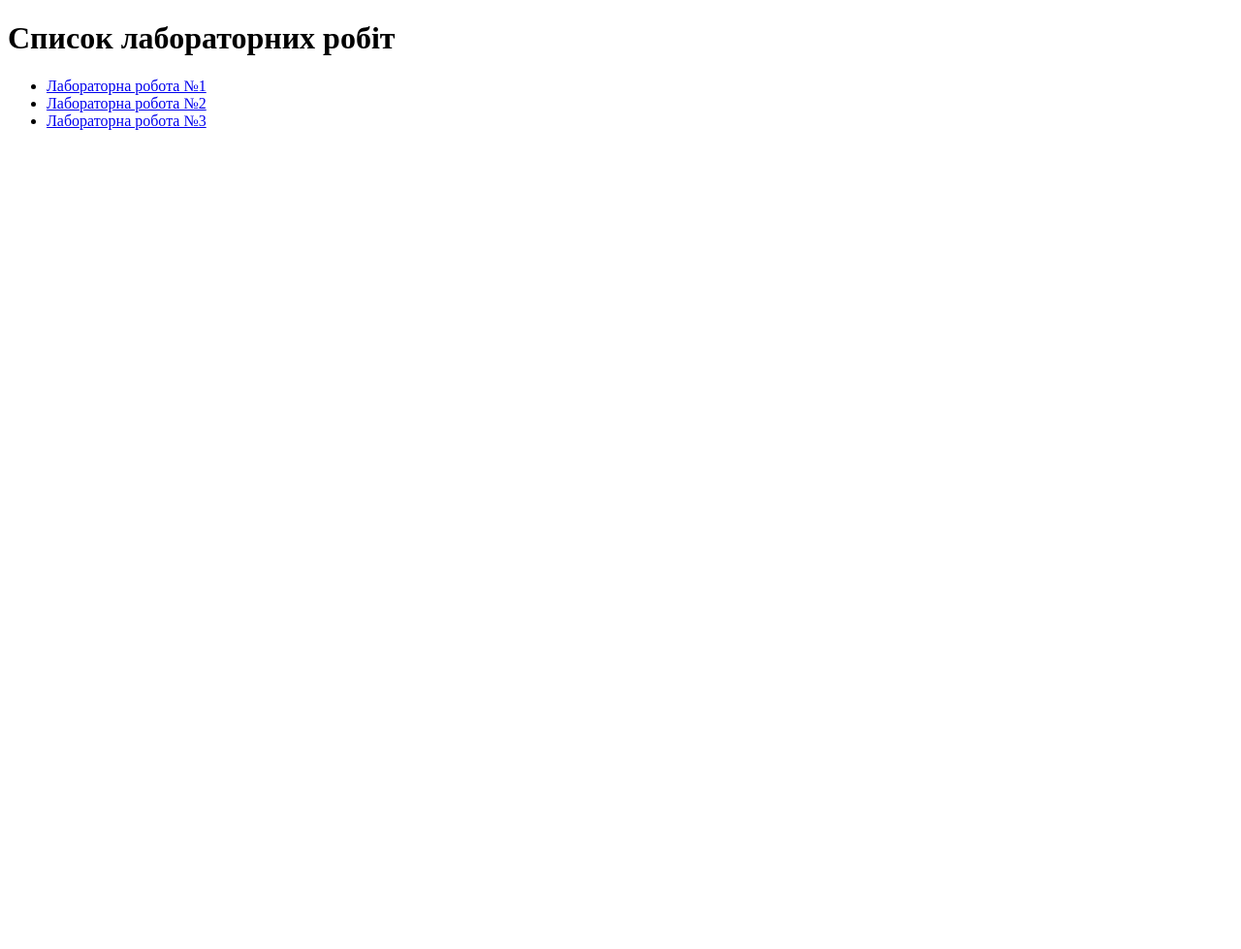
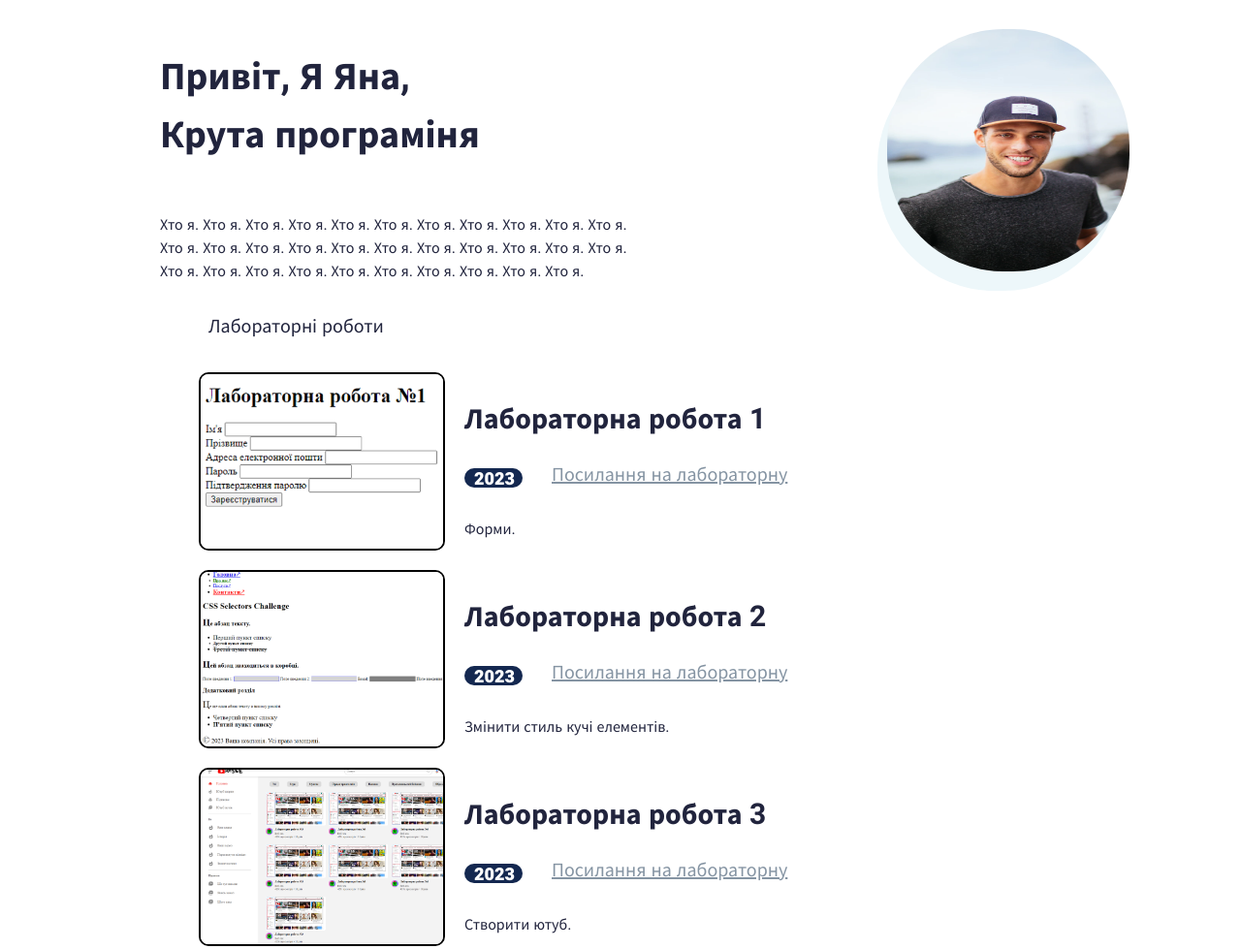
Before and after one commit to pochemy-ya-typoi/aaa, a plain HTML site: page index.html in a window 1280 px wide. Shown: the top 979 px of the page at 97% size. Before the commit the page ends 800 px from the top, so only its background shows below. Drawn offline with Linux system fonts and the light colour scheme.

Commit message:
Add files via upload

```diff
--- a/index.html
+++ b/index.html
@@ -1,18 +1,129 @@
 <!DOCTYPE html>
-<html lang="uk">
-<head>
-  <meta charset="UTF-8">
-  <title>Список лабораторних робіт</title>
-</head>
-<body>
-
-  <h1>Список лабораторних робіт</h1>
-
-  <ul>
-    <li><a href="lab-01.html">Лабораторна робота №1</a></li>
-    <li><a href="lab2/lab-02.html">Лабораторна робота №2</a></li>
-    <li><a href="lab3/lab-03.html">Лабораторна робота №3</a></li>
-  </ul>
-
-</body>
+<html>
+  <head>
+    <meta charset="utf-8" />
+    <link rel="icon" href="/favicon.ico" />
+    <meta name="viewport" content="width=device-width, initial-scale=1" />
+    <meta name="theme-color" content="#000000" />
+    <title>Дім</title>
+    <link
+      rel="stylesheet"
+      href="https://fonts.googleapis.com/css?family=Heebo%3A400%2C500%2C700%2C900"
+    />
+    <link
+      rel="stylesheet"
+      href="https://fonts.googleapis.com/css?family=Source+Sans+Pro%3A400%2C500%2C700%2C900"
+    />
+    <link rel="stylesheet" href="./styles/home.css" />
+  </head>
+  <body>
+    <div class="page-content">
+      <div class="header">
+        <div class="main-content">
+          <div class="main-content-text">
+            <p class="my-name">
+              Привіт, Я Яна,
+              <br />
+              Крута програміня
+            </p>
+            <p class="main-content-text">
+              Хто я. Хто я. Хто я. Хто я. Хто я. Хто я. Хто я. Хто я. Хто я. Хто
+              я. Хто я. Хто я. Хто я. Хто я. Хто я. Хто я. Хто я. Хто я. Хто я.
+              Хто я. Хто я. Хто я. Хто я. Хто я. Хто я. Хто я. Хто я. Хто я. Хто
+              я. Хто я. Хто я. Хто я.
+            </p>
+          </div>
+          <div class="main-content-photo">
+            <div class="main-content-ellipse-first"></div>
+            <div class="main-content-ellipse-second"></div>
+          </div>
+        </div>
+      </div>
+      <p class="body-title-text">Лабораторні роботи</p>
+      <div class="body-content">
+        <div class="lab-content">
+          <img class="lab-content-img" src="./assets/lab1.png" />
+          <div class="lab-content-text">
+            <p class="lab-content-title">Лабораторна робота 1</p>
+            <div class="lab-content-info">
+              <div class="lab-content-year">
+                <div class="lab-content-year-back"></div>
+                <p class="lab-content-year-text">2023</p>
+              </div>
+              <a class="lab-content-link" href="lab-01.html"
+                >Посилання на лабораторну</a
+              >
+            </div>
+            <p class="lab-content-description">Форми.</p>
+          </div>
+        </div>
+        <div class="lab-content">
+          <img class="lab-content-img" src="./assets/lab2.png" />
+          <div class="lab-content-text">
+            <p class="lab-content-title">Лабораторна робота 2</p>
+            <div class="lab-content-info">
+              <div class="lab-content-year">
+                <div class="lab-content-year-back"></div>
+                <p class="lab-content-year-text">2023</p>
+              </div>
+              <a class="lab-content-link" href="lab2/lab-02.html"
+                >Посилання на лабораторну</a
+              >
+            </div>
+            <p class="lab-content-description">Змінити стиль кучі елементів.</p>
+          </div>
+        </div>
+        <div class="lab-content">
+          <img class="lab-content-img" src="./assets/lab3.png" />
+          <div class="lab-content-text">
+            <p class="lab-content-title">Лабораторна робота 3</p>
+            <div class="lab-content-info">
+              <div class="lab-content-year">
+                <div class="lab-content-year-back"></div>
+                <p class="lab-content-year-text">2023</p>
+              </div>
+              <a class="lab-content-link" href="lab3/lab-03.html"
+                >Посилання на лабораторну</a
+              >
+            </div>
+            <p class="lab-content-description">Створити ютуб.</p>
+          </div>
+        </div>
+        <div class="lab-content">
+          <img class="lab-content-img" src="./assets/lab4.png" />
+          <div class="lab-content-text">
+            <p class="lab-content-title">Лабораторна робота 4</p>
+            <div class="lab-content-info">
+              <div class="lab-content-year">
+                <div class="lab-content-year-back"></div>
+                <p class="lab-content-year-text">2024</p>
+              </div>
+              <a class="lab-content-link" href="lab4/lab-04.html"
+                >Посилання на лабораторну</a
+              >
+            </div>
+            <p class="lab-content-description">
+              Використовуючи шаблон розробити сторінку планера.
+            </p>
+          </div>
+        </div>
+        <div class="lab-content">
+          <img class="lab-content-img" src="./assets/lab5.png" />
+          <div class="lab-content-text">
+            <p class="lab-content-title">Лабораторна робота 5</p>
+            <div class="lab-content-info">
+              <div class="lab-content-year">
+                <div class="lab-content-year-back"></div>
+                <p class="lab-content-year-text">2024</p>
+              </div>
+              <a class="lab-content-link" href="#">Посилання на лабораторну</a>
+            </div>
+            <p class="lab-content-description">
+              Ну ця сторінка взагалі то і є 5 лаба так що...
+            </p>
+          </div>
+        </div>
+      </div>
+    </div>
+  </body>
 </html>
--- /dev/null
+++ b/styles/home.css
@@ -0,0 +1,204 @@
+
+html {
+	font-size:62.5%;
+}
+* {
+	margin: 0;
+	padding: 0;
+}
+ul, li {
+	list-style: none;
+}
+input {
+	border: none;
+}
+body {
+  width: 115rem;
+  margin: 0 auto;
+}
+.page-content {
+  width: 100%;
+  overflow: hidden;
+  position: relative;
+  display: flex;
+  flex-direction: column;
+  background-color: #ffffff;
+}
+.page-content .header {
+  box-sizing: border-box;
+  padding: 3rem 6rem 3rem 6rem;
+  width: 100%;
+  align-items: center;
+  display: flex;
+  flex-direction: column;
+  flex-shrink: 0;
+}
+
+.page-content .header .main-content {
+  width: calc(100% - 8rem);
+  height: 25rem;
+  display: flex;
+  align-items: center;
+  flex-shrink: 0;
+}
+.page-content .header .main-content .main-content-text {
+  margin: 2rem 12rem 2rem 0rem;
+  height: calc(100% - 4rem);
+  display: flex;
+  flex-direction: column;
+  flex-shrink: 0;
+}
+.page-content .header .main-content .main-content-text .my-name {
+  margin-bottom: 3rem;
+  max-width: 45rem;
+  font-size: 4rem;
+  font-weight: 700;
+  line-height: 1.5;
+  color: #21243d;
+  font-family: Heebo, 'Source Sans Pro';
+  flex-shrink: 0;
+}
+.page-content .header .main-content .main-content-text .main-content-text {
+  max-width: 50rem;
+  font-size: 1.6rem;
+  font-weight: 400;
+  line-height: 1.5;
+  color: #21243d;
+  font-family: Heebo, 'Source Sans Pro';
+  flex-shrink: 0;
+}
+.page-content .header .main-content .main-content-photo {
+  width: 25rem;
+  height: 100%;
+  position: relative;
+  flex-shrink: 0;
+}
+.page-content .header .main-content .main-content-photo .main-content-ellipse-first {
+  width: 25rem;
+  height: 25rem;
+  position: absolute;
+  left: 0;
+  top: 2rem;
+  background-color: #edf7fa;
+  border-radius: 12rem;
+}
+.page-content .header .main-content .main-content-photo .main-content-ellipse-second {
+  width: 25rem;
+  height: 25rem;
+  position: absolute;
+  left: 1rem;
+  top: 0;
+  background-size: 100% 100%;
+  background-repeat: no-repeat;
+  background-position: center;
+  background-image: url('../assets/muzhik.png');
+  border-radius: 12rem;
+}
+
+.page-content .body-title-text {
+  margin-left: 15rem;
+  font-size: 2rem;
+  font-weight: 400;
+  line-height: 2.7;
+  color: #21243d;
+  font-family: Heebo, 'Source Sans Pro';
+  white-space: nowrap;
+  flex-shrink: 0;
+}
+.page-content .body-content {
+  box-sizing: border-box;
+  padding: 2rem 14rem 8rem 14rem;
+  width: 100%;
+  align-items: center;
+  display: flex;
+  flex-direction: column;
+  flex-shrink: 0;
+}
+
+
+
+.page-content .body-content .lab-content {
+  margin: 0rem 4rem 2rem 0rem;
+  width: calc(100% - 4rem);
+  display: flex;
+  align-items: flex-end;
+  flex-shrink: 0;
+}
+.page-content .body-content .lab-content .lab-content-img {
+  margin-right: 2rem;
+  width: 25rem;
+  height: 18rem;
+  object-fit: cover;
+  vertical-align: top;
+  border-radius: 1rem;
+  flex-shrink: 0;
+  border: 2px solid black
+}
+.page-content .body-content .lab-content .lab-content-text {
+  margin-bottom: 1rem;
+  width: 55rem;
+  flex-shrink: 0;
+}
+.page-content .body-content .lab-content .lab-content-text .lab-content-title {
+  margin-bottom: 1rem;
+  font-size: 3rem;
+  font-weight: 700;
+  line-height: 1.4675;
+  color: #21243d;
+  font-family: Heebo, 'Source Sans Pro';
+  white-space: nowrap;
+}
+.page-content .body-content .lab-content .lab-content-text .lab-content-info {
+  margin: 0rem 35rem 1rem 0rem;
+  width: calc(100% - 35rem);
+  height: 6rem;
+  display: flex;
+  align-items: center;
+}
+.page-content .body-content .lab-content .lab-content-text .lab-content-info .lab-content-year {
+  margin-right: 3rem;
+  width: 6rem;
+  height: 100%;
+  position: relative;
+  flex-shrink: 0;
+}
+.page-content .body-content .lab-content .lab-content-text .lab-content-info .lab-content-year .lab-content-year-back {
+  width: 6rem;
+  height: 2rem;
+  position: absolute;
+  left: 0;
+  top: 1.8rem;
+  background-color: #142850;
+  border-radius: 1.6rem;
+}
+.page-content .body-content .lab-content .lab-content-text .lab-content-info .lab-content-year .lab-content-year-text {
+  width: 4.2rem;
+  height: 6rem;
+  position: absolute;
+  left: 1rem;
+  top: 0;
+  font-size: 1.8rem;
+  font-weight: 900;
+  line-height: 3.3333333333;
+  color: #ffffff;
+  font-family: Heebo, 'Source Sans Pro';
+  white-space: nowrap;
+}
+.page-content .body-content .lab-content .lab-content-text .lab-content-info .lab-content-link {
+  margin-bottom: 1rem;
+  font-size: 2rem;
+  font-weight: 400;
+  line-height: 1.4675;
+  color: #8594a3;
+  font-family: Heebo, 'Source Sans Pro';
+  white-space: nowrap;
+  flex-shrink: 0;
+}
+.page-content .body-content .lab-content .lab-content-text .lab-content-description {
+  max-width: 55rem;
+  font-size: 1.6rem;
+  font-weight: 400;
+  line-height: 1.4675;
+  color: #21243d;
+  font-family: Heebo, 'Source Sans Pro';
+}
```
Also changed, not shown: assets/lab1.png (added), assets/lab2.png (added), assets/lab3.png (added), assets/lab4.png (added), assets/lab5.png (added), assets/muzhik.png (added).
